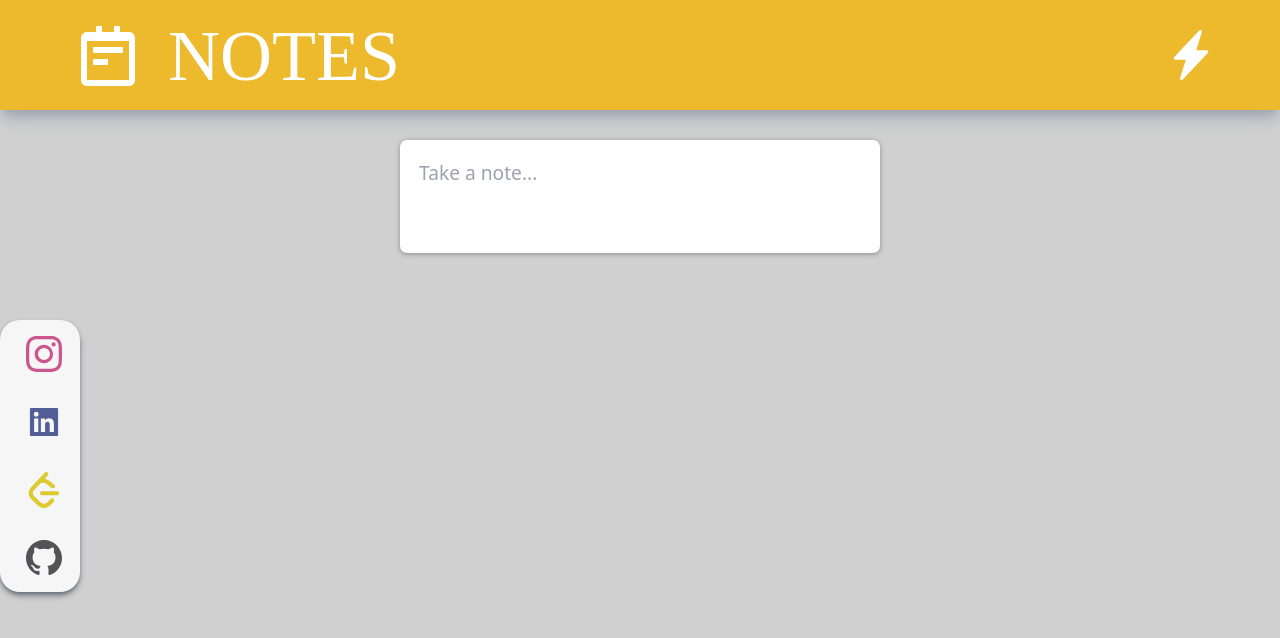
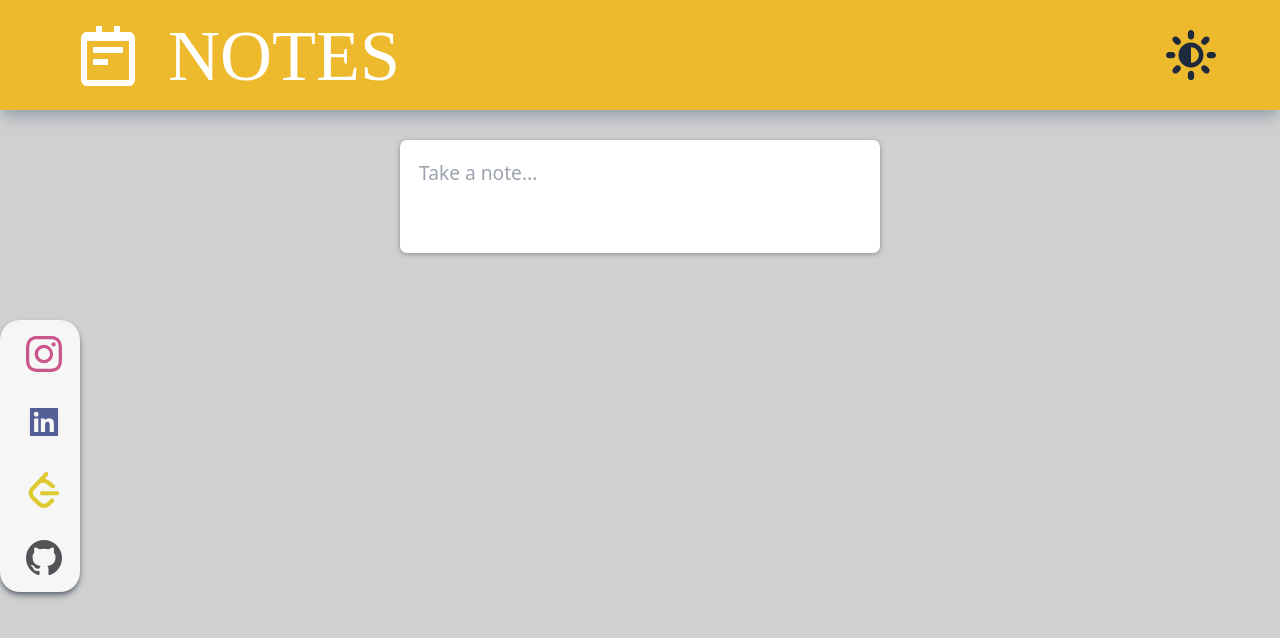
Before and after one commit to shubamchaudhary/notes, a React (Create React App) app: page / in a window 1280 px wide. Shown: the top 638 px of the page. Built offline with nearby package versions, Linux system fonts and the light colour scheme; a web font is replaced by a local one.

Commit message:
Update header.jsx

```diff
--- a/src/JSX/header.jsx
+++ b/src/JSX/header.jsx
@@ -1,7 +1,7 @@
 import React from "react";
 import {BiNotepad} from "react-icons/bi"
 import { useState,useEffect } from "react";
-import {BsLightningChargeFill} from 'react-icons/bs'
+import {ImBrightnessContrast} from 'react-icons/im'
 
 function Header(){
     const [darkMode, setDarkMode] = useState( JSON.parse(localStorage.getItem("darkMode")) || false);
@@ -18,7 +18,7 @@ function Header(){
      return <div className="">
         <header className="shadow-lg flex justify-between w-full  shadow-gray-400 h-[110px] text-4xl dark:bg-darkbg bg-[#f6b607cc] ">
        <h1 className='text-7xl pl-12 pt-5 pb-5 text-white cursive flex'> <BiNotepad className="mx-6 "/> NOTES </h1>
-       <button className="mr-16 text-white text-[50px] dark:text-gray-500" onClick={() => setDarkMode(!darkMode)} ><BsLightningChargeFill/></button>
+       <button className="mr-16 text-darkbg text-[50px] dark:text-[#f6b607cc]" onClick={() => setDarkMode(!darkMode)} ><ImBrightnessContrast/></button>
     </header>
       </div>
 }
```
